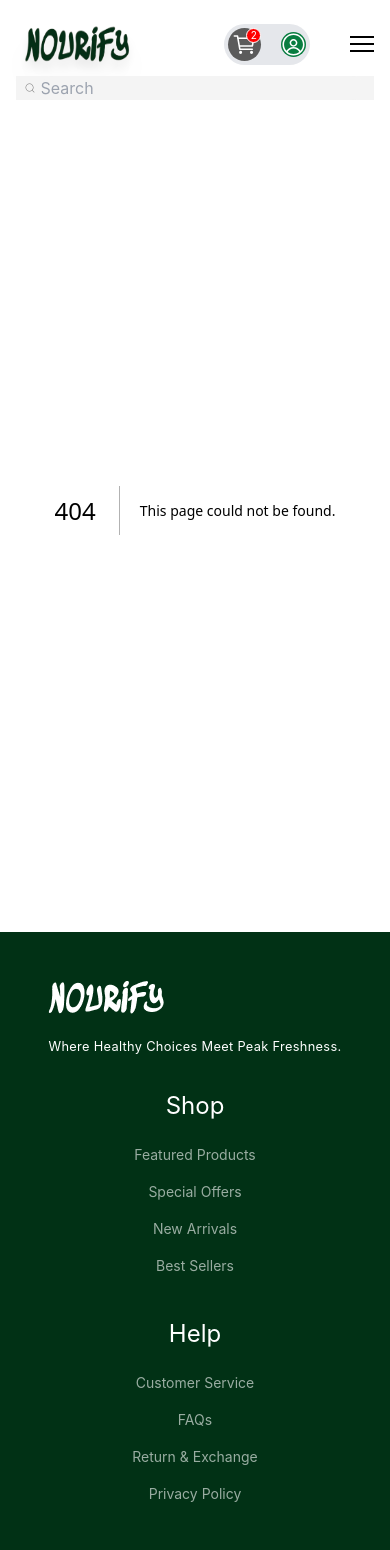
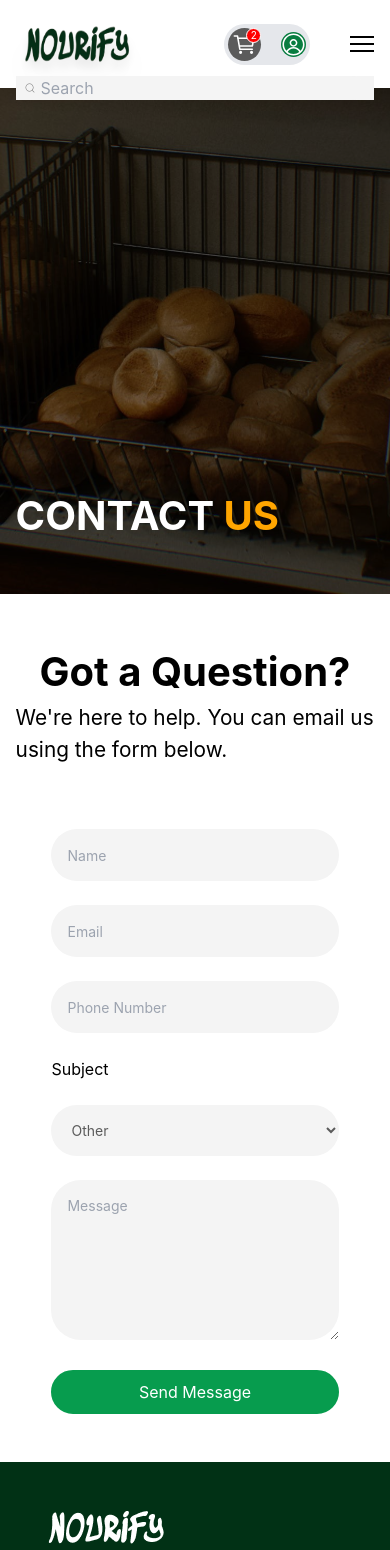
Before and after one commit to Nourify-develop/Nourify, a Next.js app: page /contact-us in a window 390 px wide. Before the commit this address had no page. Shown: the top 1550 px of the page. Built offline with nearby package versions, Linux system fonts and the light colour scheme; a web font is replaced by a local one.

Commit message:
feat: implement dynamic contact form with enhanced state management and responsive styling

```diff
--- a/src/app/about-us/page.tsx
+++ b/src/app/about-us/page.tsx
@@ -71,9 +71,9 @@ function page() {
       </Wrapper>
 
       <Wrapper className="flex justify-end xl:px-20 px-5 py-4 bg-white">
-          <p className="text-secondary text-lg font-medium underline cursor-pointer">
-            Lets chat
-          </p>
+        <p className="text-secondary text-lg font-medium underline cursor-pointer">
+          Lets chat
+        </p>
       </Wrapper>
     </>
   );
--- /dev/null
+++ b/src/app/contact-us/page.tsx
@@ -0,0 +1,137 @@
+"use client";
+import React, { useState } from "react";
+import Wrapper from "@/layout/wrapper";
+import { Button } from "../../components/ui/input";
+
+interface FormValues {
+  name: string;
+  email: string;
+  phoneNumber: string;
+  selectValue: string;
+  message: string;
+}
+const page = () => {
+  const [formValues, setFormValues] = useState<FormValues>({
+    name: "",
+    email: "",
+    phoneNumber: "",
+    selectValue: "",
+    message: "",
+  });
+
+  const handleInputChange =
+    (field: keyof FormValues) =>
+    (
+      e: React.ChangeEvent<
+        HTMLInputElement | HTMLTextAreaElement | HTMLSelectElement
+      >
+    ) => {
+      setFormValues((prev) => ({
+        ...prev,
+        [field]: e.target.value,
+      }));
+    };
+
+  const handleSubmit = (e: React.FormEvent<HTMLFormElement>) => {
+    e.preventDefault();
+    console.log("Form submitted with values:", formValues);
+    setFormValues({
+      name: "",
+      email: "",
+      phoneNumber: "",
+      selectValue: "",
+      message: "",
+    });
+  };
+
+  const inputFields = [
+    {
+      name: "name",
+      placeholder: "Name",
+      type: "text",
+    },
+    {
+      name: "email",
+      placeholder: "Email",
+      type: "email",
+    },
+    {
+      name: "phoneNumber",
+      placeholder: "Phone Number",
+      type: "number",
+    },
+  ];
+  return (
+    <div>
+      <section
+        className="w-full h-[60vh] bg-black bg-cover bg-center relative"
+        style={{
+          backgroundImage: "url('/images/contact-us-background-image.svg')",
+        }}
+      >
+        {/* Overlay for darkening effect */}
+        <Wrapper className="absolute  bg-[#00000060] w-full h-full z-10 ">
+          <div className="  flex flex-col h-full justify-end ">
+            <h1 className="text-[2.5rem] md:text-[5rem] font-bold text-white uppercase ">
+              contact <span className="text-yellow">us</span>{" "}
+            </h1>
+          </div>
+        </Wrapper>
+      </section>
+      <Wrapper className="flex flex-col justify-center items-center">
+        <h1 className="text-[2.5rem] font-bold ">Got a Question?</h1>
+        <h2 className="text-[1.3rem] md:text-[1.563rem] mb-[4rem]">
+          We're here to help. You can email us using the form below.
+        </h2>
+        <div className="flex flex-col  w-[80%]">
+          <form onSubmit={handleSubmit} className="space-y-6">
+            {inputFields.map(({ name, placeholder, type }) => (
+              <input
+                type={type}
+                key={name}
+                value={formValues[name as keyof FormValues]}
+                placeholder={placeholder}
+                onChange={handleInputChange(name as keyof FormValues)}
+                className="input-field placeholder:text-sm p-4 w-full h-full rounded-[50px] focus:outline-0 appearance-none hover:bg-gray-200 transition-colors ease-in duration-150 "
+                required
+              />
+            ))}
+            <label htmlFor="subject" className="mt-3 inline-block">
+              Subject
+            </label>
+            <select
+              name="Other"
+              id="Other"
+              aria-placeholder="Other"
+              value={formValues.selectValue}
+              onChange={handleInputChange("selectValue")}
+              className="placeholder:text-sm text-sm text-gray-3 p-4 w-full h-full rounded-[50px] focus:outline-0 bg-gray-1  hover:bg-gray-200 transition-colors ease-in duration-150 "
+            >
+              <option value="" disabled hidden>
+                Other
+              </option>
+              <option value="Other">Other</option>
+            </select>
+            <textarea
+              name="Message"
+              id="Message"
+              placeholder="Message"
+              value={formValues.message}
+              onChange={handleInputChange("message")}
+              className="input-field placeholder:text-sm px-4 pt-4 pb-24 w-full h-full rounded-[30px] focus:outline-0 bg-gray-1  hover:bg-gray-200 transition-colors ease-in duration-150 "
+            ></textarea>
+
+            <Button
+              text="Send Message"
+              border="border-green-1 hover:border-green-dark"
+              color="text-white"
+              bg="bg-green-1"
+            />
+          </form>
+        </div>
+      </Wrapper>
+    </div>
+  );
+};
+
+export default page;
--- a/src/components/Navbar.tsx
+++ b/src/components/Navbar.tsx
@@ -28,7 +28,7 @@ function Navbar() {
     { name: "Home", link: "/", id: 1 },
     { name: "Shop", link: "/shop", id: 2 },
     { name: "About Us", link: "/about-us", id: 3 },
-    { name: "Contact Us", link: "/contact_us", id: 4 },
+    { name: "Contact Us", link: "/contact-us", id: 4 },
   ];
 
   const removeLoginMenu = () => {
@@ -141,7 +141,6 @@ function Navbar() {
                 </li>
               </motion.ul>
             )}
-
           </AnimatePresence>
 
           {/* TODO: HAMBURGER ICON and add the "OPEN" class dynamically.*/}
```
Also changed, not shown: public/images/contact-us-background-image.svg (added).
